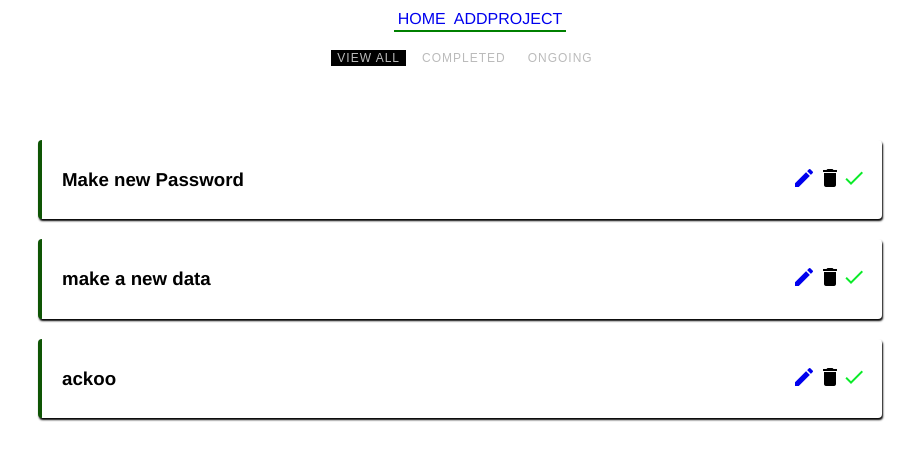
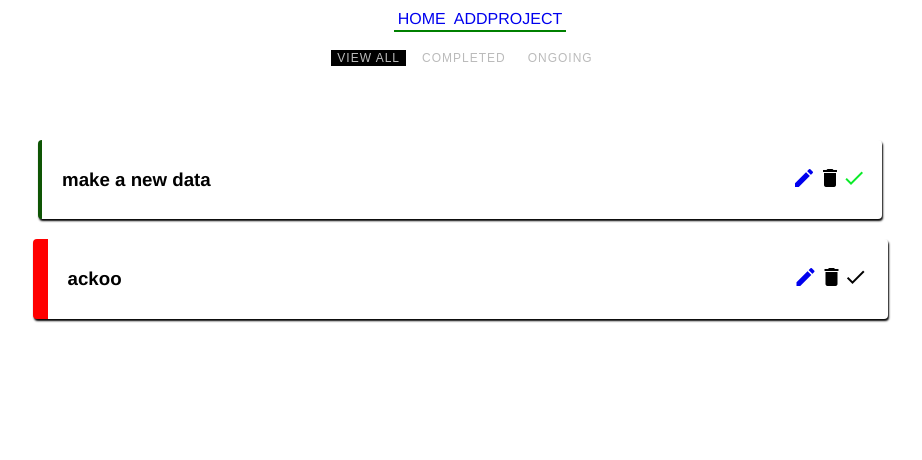
Before and after one commit to aleksandar-stotka/planner-vue, a Vue app: page / in a window 1280 px wide. Shown: the top 460 px of the page, without its empty margins (180-1102 px from the left). Built offline with nearby package versions, Linux system fonts and the light colour scheme; data requests are answered from the project's data file.

Commit message:
filter-done

```diff
--- a/db.json
+++ b/db.json
@@ -1,11 +1,5 @@
 {
   "projects": [
-    {
-      "title": "Make new Password",
-      "details": "this password wil be for me",
-      "complete": true,
-      "id": 2
-    },
     {
       "title": "make a new data",
       "details": "make i new data",
@@ -15,7 +9,7 @@
     {
       "title": "ackoo",
       "details": "aneta arna e",
-      "complete": true,
+      "complete": false,
       "id": 4
     }
   ]
--- a/src/components/Home.vue
+++ b/src/components/Home.vue
@@ -2,7 +2,7 @@
   <div class="home">
     <FilterNav @filterChange="current = $event" :current="current" />
     <div class="container" v-if="projects.length">
-      <div v-for="project in projects" :key="project.id">
+      <div v-for="project in filteredProject" :key="project.id">
         <SingleProgect
           :project="project"
           @delete="deleteProjects"
@@ -45,7 +45,17 @@ export default {
       p.complete = !p.complete;
     },
   },
-  computed: {},
+  computed: {
+    filteredProject() {
+      if (this.current === "complete") {
+        return this.projects.filter((project) => project.complete);
+      }
+      if (this.current === "ongoing") {
+        return this.projects.filter((project) => !project.complete);
+      }
+      return this.projects;
+    },
+  },
 };
 </script>
 
```
